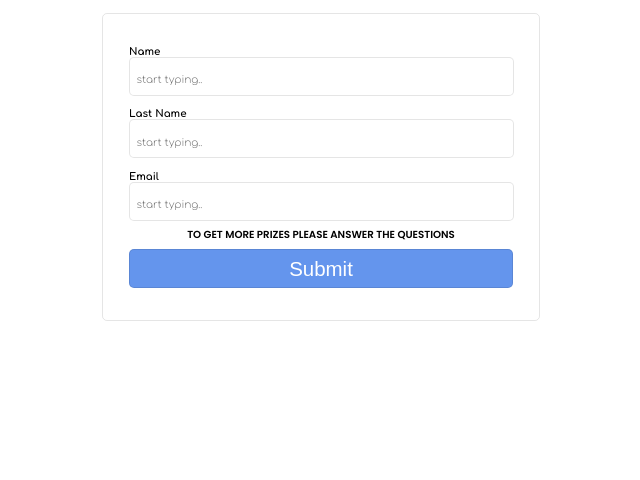
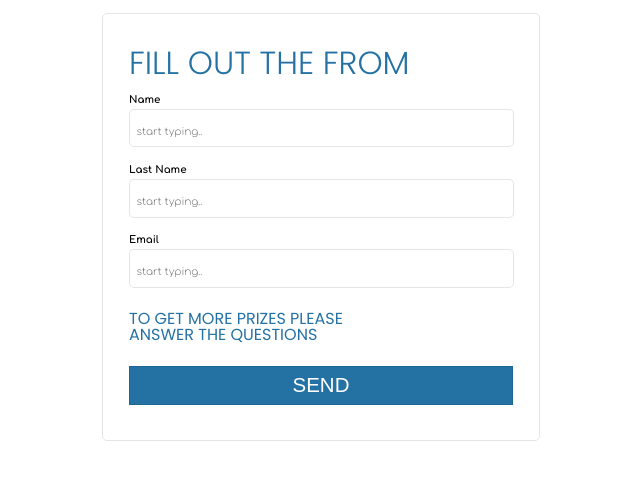
Before and after one commit to PaulLosev/scripts, a PHP site: page /trivia/index.php in a window 1280 px wide. Shown: the top 480 px of the page, without its empty margins (319-959 px from the left). Run offline with PHP 8.4, Linux system fonts and the light colour scheme; data that the repository does not hold is empty; some libraries are stand-ins or nearby versions.

Commit message:
New Scripting Jul 2nd 11:50am

```diff
--- a/trivia/classes/formUI.php
+++ b/trivia/classes/formUI.php
@@ -14,6 +14,7 @@
         // region form headers
         const ADDON_QUESTIONS_HEADLINE = 'To get more prizes please answer the questions';
         const INPUT_PLACE_HOLDER = 'start typing..';
+        const FORM_HEADLINE_WORDING = 'Fill out the from';
         // endregion
         // region class methods
         /**
@@ -106,7 +107,7 @@
                     <span class="errorCode"></span>
                     <!-- container input -->
                     <select name="triviaQuestion" id="' . $dataSet['id'] . '" category="question">
-                        <option value="">- none -</option>';
+                        <option value="">-</option>';
                         // build answers
                         foreach($this->sortQuestions($dataSet) as $question) {
                             // return html
@@ -139,7 +140,8 @@
          */
         public function buildForm() {
             // set from container
-            echo '<div class="gameFormContainer">' . PHP_EOL;
+            echo '<div class="gameFormContainer">
+                    <h1>' . self::FORM_HEADLINE_WORDING . '</h1>' . PHP_EOL;
                 // set name input
                 $this->buildFormInput('Name', 'input');
                 // set last name input
@@ -149,7 +151,7 @@
                 // build form questions
                 $this->buildTriviaQustions();
                 // set submit button
-                $this->buildSubmit('Submit', 'submit');
+                $this->buildSubmit('Send', 'submit');
             echo '</div>' . PHP_EOL;
         }// end buildForm()
         // endregion
--- a/trivia/css/triviaGame.css
+++ b/trivia/css/triviaGame.css
@@ -4,6 +4,7 @@
     --box-shadow: rgba(0,0,0.3);
     --box-boder: rgba(0,0,0,.1);
     --box-color: white;
+    --headline-color: #2471A3;
 }
 
 * {
@@ -48,14 +49,26 @@ html, body {
     margin: 1vw 0;
 }
 
-.gameFormContainer h2 {
+.gameFormContainer h1 {
     font-family: 'Poppins', sans-serif;
     position: relative;
     width: 100%;
     height: auto;
-    text-align: center;
-    font-size: .8vw;
-    font-weight: 600;
+    font-weight: 300;
+    color: var(--headline-color);
+    text-transform: uppercase;
+}
+
+.gameFormContainer h2 {
+    font-family: 'Poppins', sans-serif;
+    position: relative;
+    width: 60%;
+    line-height: 1;
+    height: auto;
+    font-size: 100%;
+    font-weight: 400;
+    margin: 1vw 0;
+    color: var(--headline-color);
     text-transform: uppercase;
 }
 
@@ -92,13 +105,14 @@ html, body {
     font-size: 1.6vw;
     font-weight: 300;
     border: 1px solid var(--box-boder);
+    margin: .3vw 0;
 }
 .inputContainer select {
     position: relative;
     padding: .5vw;
     width: 100%;
     border-radius: 5px;
-    font-size: 1.6vw;
+    font-size: 100%;
     font-weight: 300;
     border: 1px solid var(--box-boder);
 }
@@ -108,12 +122,14 @@ html, body {
     width: 100%;
     color: white;
     cursor: pointer;
-    background: cornflowerblue;
+    background: var(--headline-color);
     transition: .2s;
+    border-radius: 0;
+    text-transform: uppercase;
 }
 
 .inputContainer [type=submit]:hover {
-    background: orange;
+    background: #D35400;
 }
 
 .errorCode {
--- a/trivia/js/functionality.js
+++ b/trivia/js/functionality.js
@@ -13,7 +13,7 @@
             // main form container
             this.parentContainer = $('.gameFormContainer').children('.inputContainer');
             // set all inputs on the form
-            this.submitButton = this.parentContainer.find('#uprefSubmit');
+            this.submitButton = this.parentContainer.find('input[type=submit]');
             // set data array
             this.data = [];
             // system data
```
